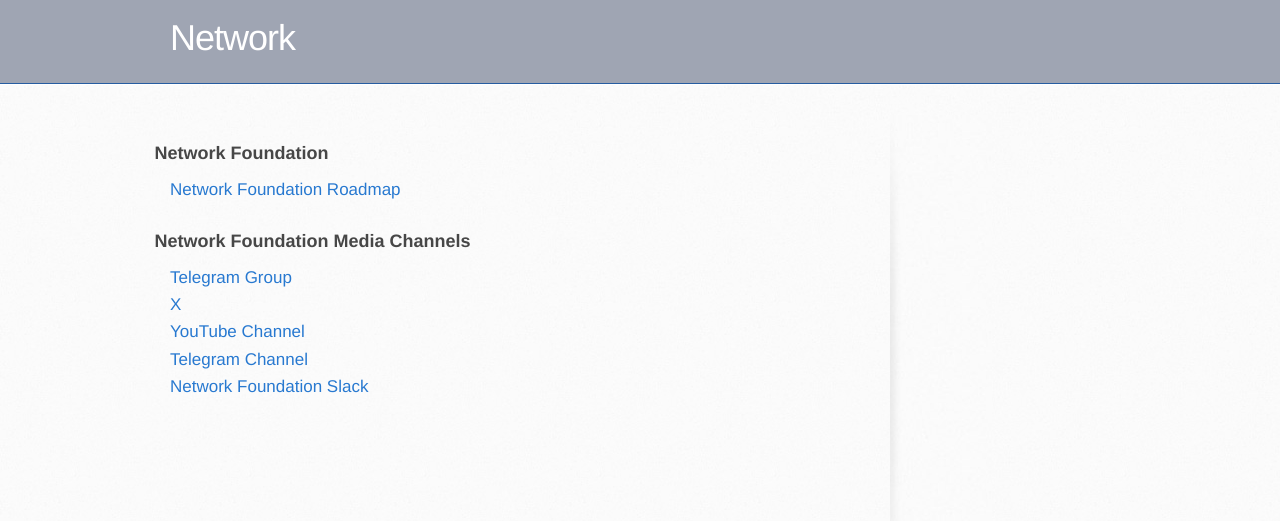
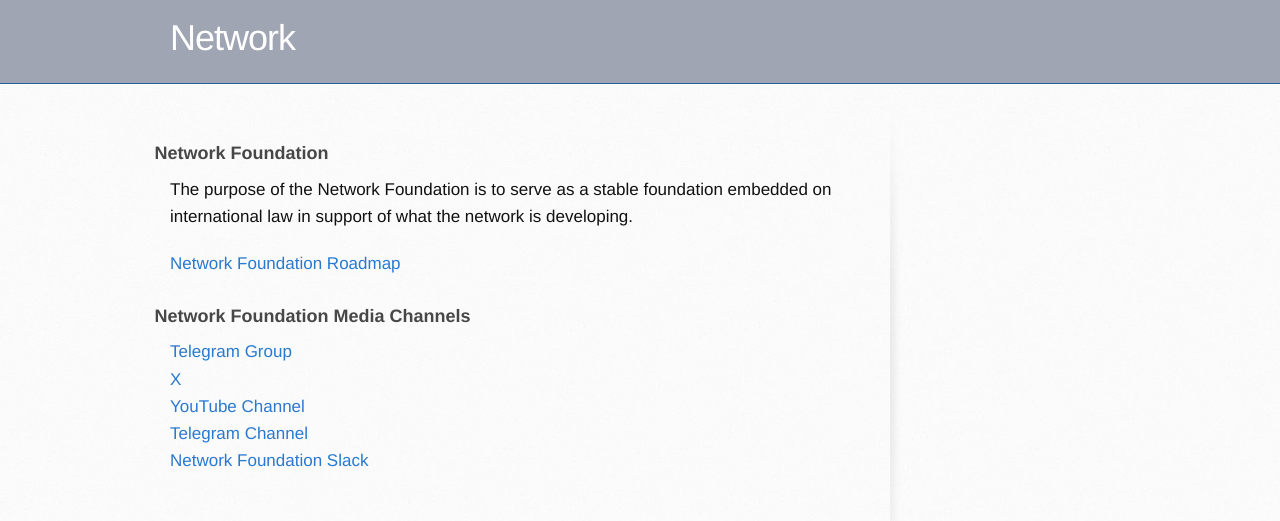
Before and after one commit to networkf/network.github.io, a Jekyll site: the page built from foundation.md, in a window 1280 px wide. Shown: the top 521 px of the page. Built offline with Jekyll 4.4.1, drawn with Linux system fonts in a browser that asks for light colours; some web fonts are replaced; our own code applies the rules of GitHub Pages for plain Markdown files; the repository's description, which GitHub fills in, is left out.

Commit message:
Update foundation.md

```diff
--- a/foundation.md
+++ b/foundation.md
@@ -5,7 +5,10 @@ layout: default
 <link rel="shortcut icon" type="image/png" href="/favicon.png">
 </head>
 ---
+
 ### Network Foundation
+The purpose of the Network Foundation is to serve as a stable foundation embedded on international law in support of what the network is developing.
+
 <a href="https://github.com/orgs/network-foundation/projects/1/" target="_blank">Network Foundation Roadmap</a>
 <br>
 
```
